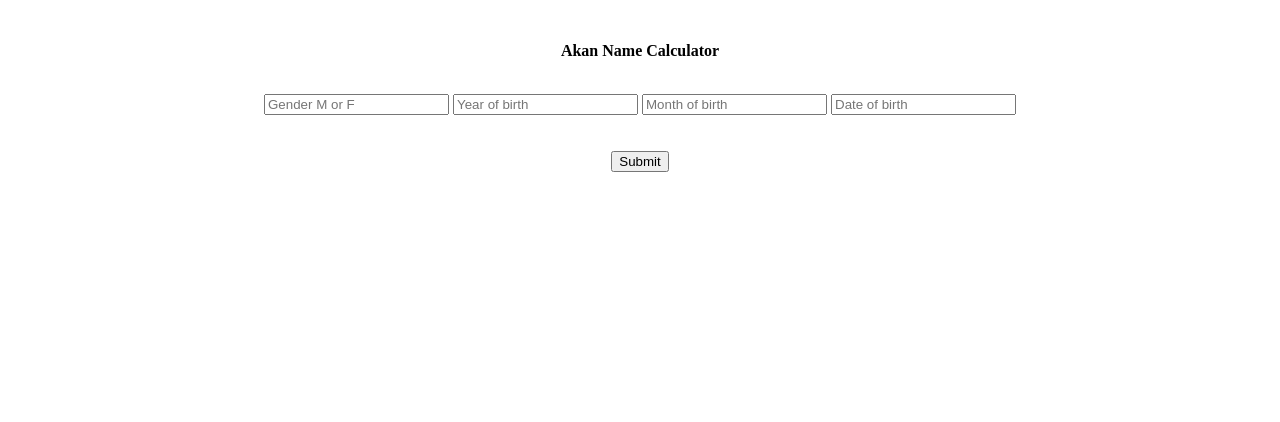
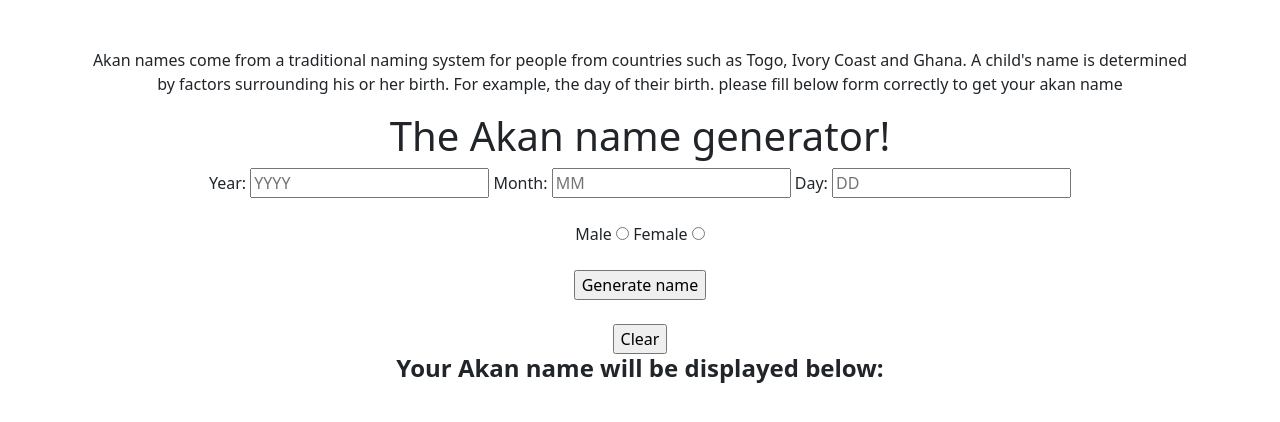
Before and after one commit to jmochache/akan-names, a plain HTML site: page index.html in a window 1280 px wide. Drawn offline with nearby package versions, Linux system fonts and the light colour scheme.

Commit message:
modify files

```diff
--- a/index.html
+++ b/index.html
@@ -1,23 +1,57 @@
 <!DOCTYPE html>
-<html lang="en">
+<html lang="en" dir="ltr">
   <head>
-    <meta charset="UTF-8" />
-    <meta http-equiv="X-UA-Compatible" content="IE=edge" />
-    <meta name="viewport" content="width=device-width, initial-scale=1.0" />
-    <title>Akan Name Calculator</title>
+    <meta charset="utf-8">
+    <title>Akan Name Generator</title>
+<link href="https://cdn.jsdelivr.net/npm/bootstrap@5.2.2/dist/css/bootstrap.min.css" rel="stylesheet" integrity="sha384-Zenh87qX5JnK2Jl0vWa8Ck2rdkQ2Bzep5IDxbcnCeuOxjzrPF/et3URy9Bv1WTRi" crossorigin="anonymous">
+    <link rel="stylesheet" href="css/custom.css">
   </head>
+  <center>
   <body>
-    <br />
-    <center>
-      <p><strong>Akan Name Calculator</strong></p>
-      <br />
-      <form id="form" onsubmit="validate();">
-        <input type="text" id="gender" placeholder="Gender M or F" />
-        <input type="text" id="yearOfBirth" placeholder="Year of birth" />
-        <input type="text" id="monthOfBirth" placeholder="Month of birth" />
-        <input type="text" id="dayOfBirth" placeholder="Date of birth" /><br /><br /><br />
-        <button type="submit" id="submitButton" onclick="getNameAndDay()">Submit</button>
-      </form>
-    </center>
+    <div class="content">
+      <div class="container">
+
+        <br><br>
+
+        <p>Akan names come from a traditional naming system for people from countries such as Togo, Ivory Coast and Ghana. A child's name is determined by factors surrounding his or her birth. For example, the day of their birth. please fill below form correctly to get your akan name</p>
+        <h1>The Akan name generator!</h1>
+        <form class="myform" onsubmit="return getAkanName()">
+          <label for="year-of-birth">
+            Year:
+            <input id="year-input" type="number" name="year-of-birth" placeholder="YYYY" value="" required>
+          </label>
+          <label for="month-of-birth">
+            Month:
+            <input id="month-input" type="number" name="month-of-birth" placeholder="MM" value="" required>
+          </label>
+          <label for="day-of-birth">
+            Day:
+            <input id="day-input" type="number" name="day-of-birth" placeholder="DD" value="" required>
+          </label>
+          <br>
+          <label for="gender"><br>
+            Male
+            <input id="male-input" type="radio" name="gender" value="male" required>
+            Female
+            <input id="female-input" type="radio" name="gender" value="female" required>
+
+          </label>
+          <br><br>
+          <input id="get-name" type="submit" name="" value="Generate name">
+          <br><br>
+        </form>
+        <form onsubmit="return clearInput()">
+          <input class="clear" type="submit" value="Clear">
+        </form>
+
+
+        <h4 id = display-name><strong>Your Akan name will be displayed below:</strong></h4>
+        <p id="result"></p>
+      </div>
+    </div>
+
+    <script src="js/index.js"></script>
+
   </body>
+</center>
 </html>
--- a/js/index.js
+++ b/js/index.js
@@ -1,56 +1,95 @@
-const maleNames = [
-  "Kwasi",
-  "Kwadwo",
-  "Kwabena",
-  "Kwaku",
-  "Yaw",
-  "Kofi",
-  "Kwame",
-];
-const femaleNames = ["Akosua", "Adwoa", "Abenaa", "Akua", "Yaa", "Afua", "Ama"];
-const weekNames = [
-  "Sunday",
-  "Monday",
-  "Tuesday",
-  "Wednesday",
-  "Thursday",
-  "Friday",
-  "Saturday",
-];
+// Mochache akan code
 
-function getNameAndDay(yearOfBirth, dayOfBirth, monthOfBirth, century, gender) {
-  var indexOfTheDay =
-    Math.round(
-      century / 4 -
-        2 * century -
-        1 +
-        (5 * yearOfBirth) / 4 +
-        (26 * (monthOfBirth + 1)) / 10 +
-        day
-    ) % 7;
-  var bornDayUser = weekNames[indexOfTheDay];
-  var name = null;
+function getAkanName () {
+  var birthYear = document.getElementById("year-input").value;
+  var birthMonth = Number(document.getElementById("month-input").value);
+  var birthDay = Number(document.getElementById("day-input").value);
+  var genders = document.getElementsByName("gender");
 
-  if (gender === "M") {
-    name = maleNames[indexOfTheDay];
-  } else if (gender === "F") {
-    name = femaleNames[indexOfTheDay];
-  } else {
-    alert("Invalid input please try again");
+  // function to get gender
+  function getGender () {
+    for (var gender of genders){
+      if (gender.checked){
+        return gender.value;
+      }
+    }
   }
 
-  if (month < 1 || month > 12 || month == "") {
-    alert("Invalid input, please try again");
+  var selectedGender = getGender();
+  console.log(selectedGender);
+
+  // validation functions
+  function monthIsValidator () {
+    if (birthMonth < 1 || birthMonth > 12) {
+      return false;
+    } else {
+      return true;
+    }
   }
 
-  if (day < 1 || day > 31 || day == "") {
-    alert("Invalid input, please try again");
+  function dayIsValidator () {
+    if (birthMonth === 2 && Number(birthYear)%4 === 0) {
+      if (birthDay > 28 || birthDay < 1) {
+        return false;
+      } else if (birthMonth === 2 && birthDay > 29) {
+        return false;
+      } else if (birthMonth === 2 && birthDay < 1) {
+        return false;
+      } else {
+        return true;
+      }
+    } else if (birthDay < 1 || birthDay > 31){
+      return false;
+    } else {
+      return true;
+    }
   }
 
-  if (year < 1900 || year > 2022 || year == "") {
-    alert("Invalid output, please try again");
+  //validation variables
+  var monthIsValid = monthIsValidator();
+  var dayIsValid = dayIsValidator();
+
+  //formula to get day of birth indes (Sunday = 1, Monday = 2)etc..
+  var weekDaysIndex = Math.floor((((Number(birthYear.slice(0,2))/4)-2*Number(birthYear.slice(0,2))-1)+
+          ((5*Number(birthYear.slice(2,4))/4))+((26*(birthMonth+1)/10))+birthDay)%7);
+
+  //constants as provided
+  var weekDays = [
+    "Sunday", "Monday", "Tuesday", "Wednesday", "Thursday", "Friday", "Saturday"
+  ];
+
+  var maleNames = [
+    "Kwasi", "Kwadwo", "Kwabena", "Kwaku", "Yaw", "Kofi", "Kwame"
+  ];
+
+  var femaleNames = [
+    "Akosua", "Adwoa", "Abenaa", "Akua", "Yaa", "Afua", "Ama"
+  ];
+
+  //generating index value to select items on arrays
+  var index;
+  // fix formula bug
+  if (weekDaysIndex == 0){
+    index = 6;
+  } else {
+    index = weekDaysIndex - 1;
   }
 
-  var list = [bornDayUser, name];
-  return list;
+  console.log(index);
+
+  if (selectedGender == "male" && monthIsValid && dayIsValid) {
+    document.getElementById('result').textContent = "You were born on a " + weekDays[index] + " , your Akan name is " + maleNames[index];
+    document.getElementById('display-name').textContent = "Here is your Akan name: ";
+    document.getElementById('result').style.fontSize = "18px";
+    document.querySelector('h1').textContent = "Hello" + " " + maleNames[index];
+    return false;
+  } else if (selectedGender == "female" && monthIsValid && dayIsValid) {
+    document.getElementById('result').textContent = "You were born on a " + weekDays[index] + " , your Akan name is " + femaleNames[index];
+    document.getElementById('display-name').textContent = "Here is your Akan name: ";
+    document.getElementById('result').style.fontSize = "18px";
+    document.querySelector('h1').textContent = "Hello" + " " + femaleNames[index];
+    return false;
+  } else {
+    alert("Invalid entry, try again");
+  }
 }
```
Also changed, not shown: css/custom.css (deleted, +0 -7 lines).
